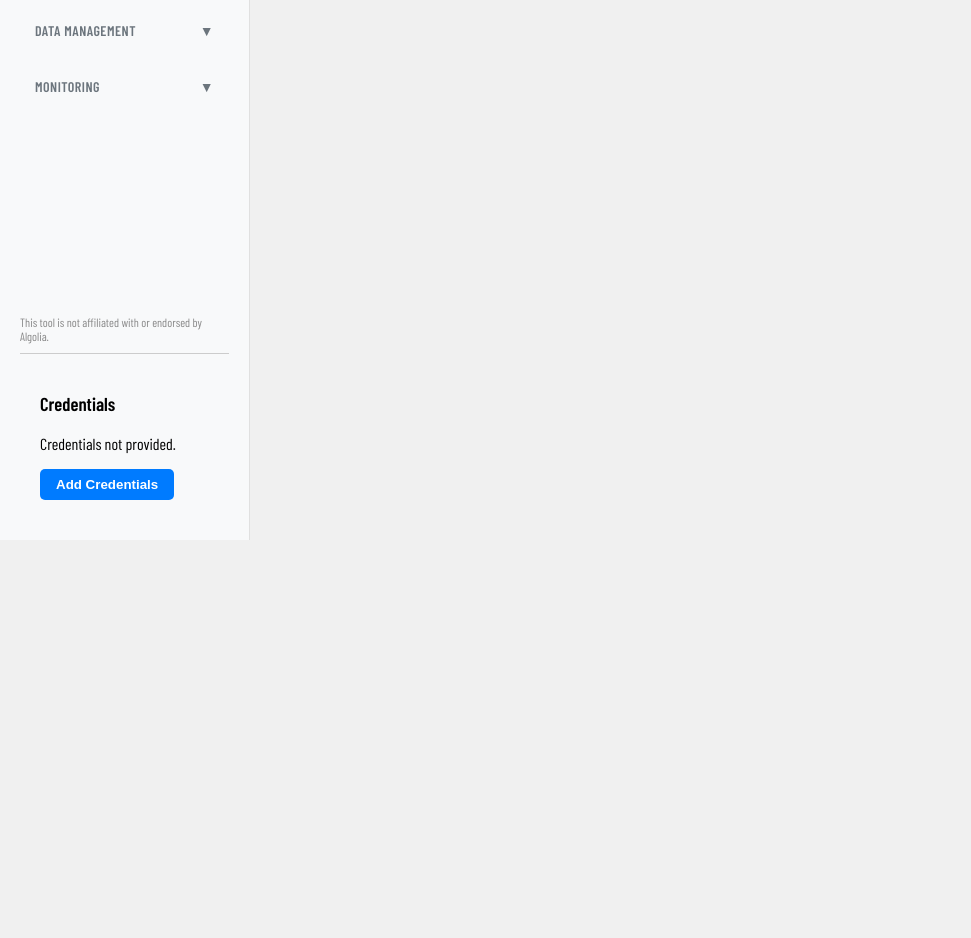
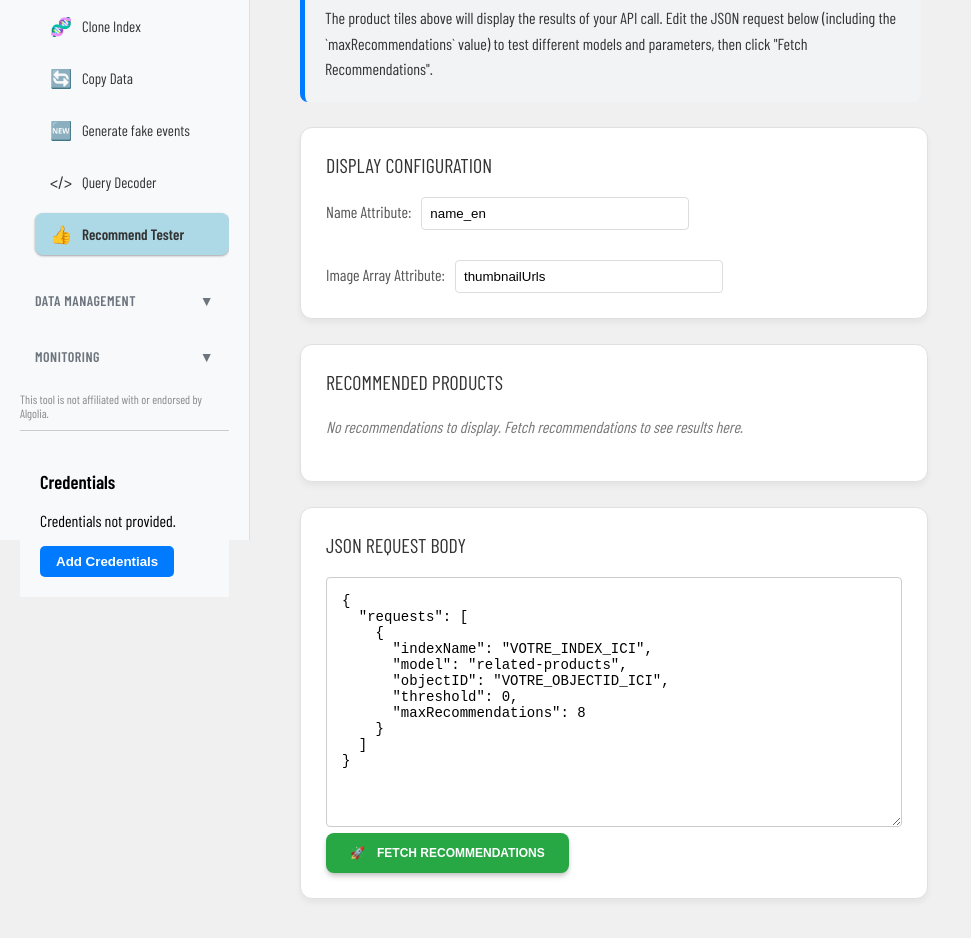
Before and after one commit to antonincoste/algolia_manager, a React (Create React App) app: page /recommend-tester in a window 1280 px wide. Shown: the part 260-1198 px from the top of the page, without its empty margins (0-971 px from the left). Before the commit the page ends 800 px from the top, so only its background shows below. Built offline with nearby package versions, Linux system fonts and the light colour scheme; a web font is replaced by a local one.

Commit message:
Add Algolia recommend query tester

```diff
--- a/package.json
+++ b/package.json
@@ -4,6 +4,7 @@
   "private": true,
   "dependencies": {
     "@algolia/client-analytics": "^5.35.0",
+    "@algolia/recommend": "^5.37.0",
     "@testing-library/jest-dom": "^5.17.0",
     "@testing-library/react": "^13.4.0",
     "@testing-library/user-event": "^13.5.0",
--- a/src/App.js
+++ b/src/App.js
@@ -15,6 +15,7 @@ import CompareIndexesConfig from './pages/CompareIndexesConfig';
 import TopNoResultSearches from './pages/TopNoResultSearches';
 import QueryDecoder from './pages/QueryDecoder';
 import CloneIndex from './pages/CloneIndex';
+import RecommendTester from './pages/RecommendTester';
 
 
 // NOUVEAU : Style pour le conteneur du contenu principal
@@ -48,6 +49,7 @@ const App = () => {
             <Route path="/no-result-searches" element={<TopNoResultSearches />} />
             <Route path="/query-decoder" element={<QueryDecoder />} />
             <Route path="/clone-index" element={<CloneIndex />} />
+            <Route path="/recommend-tester" element={<RecommendTester />} />
           </Routes>
         </main>
       </div>
--- a/src/components/Sidebar.js
+++ b/src/components/Sidebar.js
@@ -143,6 +143,7 @@ const sectionMapping = {
   '/delete-objects': 'dataManagement',
   '/compare-configs': 'monitoring',
   '/no-result-searches': 'monitoring',
+  '/recommend-tester': 'devMode',
 };
 
 const Sidebar = () => {
@@ -201,6 +202,12 @@ const Sidebar = () => {
                     <MenuLink to="/query-decoder" className={location.pathname === '/query-decoder' ? 'active' : ''}>
                         <Icon>&lt;/&gt;</Icon>
                         Query Decoder
+                    </MenuLink>
+                    </MenuItem>
+                    <MenuItem>
+                    <MenuLink to="/recommend-tester" className={location.pathname === '/recommend-tester' ? 'active' : ''}>
+                        <Icon>👍</Icon>
+                        Recommend Tester
                     </MenuLink>
                 </MenuItem>
             </SubMenu>
--- /dev/null
+++ b/src/pages/RecommendTester.js
@@ -0,0 +1,204 @@
+// src/pages/RecommendTester.js
+import React, { useState, useEffect } from 'react';
+import styled from 'styled-components';
+import { recommendClient } from '@algolia/recommend';
+import { getApiKey, getAppId } from '../services/sessionService';
+import SectionBlock from '../components/SectionBlock';
+import InfoBlock from '../components/InfoBlock';
+import StyledButton from '../components/StyledButton';
+import FullPageLoader from '../components/FullPageLoader';
+
+const ProductGrid = styled.div`
+  display: grid;
+  /* MODIFIÉ : Retour à une grille fixe de 4 colonnes */
+  grid-template-columns: repeat(4, 1fr);
+  gap: 20px;
+  margin-top: 20px;
+`;
+
+const ProductTile = styled.div`
+  border: 1px solid #ddd;
+  border-radius: 8px;
+  padding: 10px;
+  text-align: center;
+  background-color: white;
+  box-shadow: 0 2px 4px rgba(0,0,0,0.05);
+
+  img {
+    max-width: 100%;
+    height: 150px;
+    object-fit: contain;
+    margin-bottom: 10px;
+  }
+
+  p {
+    font-size: 14px;
+    margin: 0;
+    color: #333;
+    height: 40px;
+    overflow: hidden;
+  }
+`;
+
+const JsonEditor = styled.textarea`
+  width: 100%;
+  min-height: 250px;
+  padding: 15px;
+  font-family: monospace;
+  font-size: 14px;
+  border-radius: 4px;
+  border: 1px solid #ccc;
+  resize: vertical;
+  box-sizing: border-box;
+`;
+
+const configInputStyle = { padding: '8px', borderRadius: '4px', border: '1px solid #ddd', width: '250px' };
+
+const defaultRequest = JSON.stringify({
+  requests: [
+    {
+      indexName: "VOTRE_INDEX_ICI",
+      model: "related-products",
+      objectID: "VOTRE_OBJECTID_ICI",
+      threshold: 0,
+      maxRecommendations: 8,
+    }
+  ]
+}, null, 2);
+
+const RecommendTester = () => {
+  const [recommendations, setRecommendations] = useState([]);
+  const [requestBody, setRequestBody] = useState(defaultRequest);
+
+  const [displayConfig, setDisplayConfig] = useState({
+    name: 'name_en',
+    image: 'thumbnailUrls',
+  });
+
+  const [log, setLog] = useState('');
+  const [error, setError] = useState('');
+  const [isLoading, setIsLoading] = useState(false);
+
+  const appId = getAppId();
+  const apiKey = getApiKey();
+
+  const handleDisplayConfigChange = (key, value) => {
+    setDisplayConfig(prevConfig => ({
+      ...prevConfig,
+      [key]: value
+    }));
+  };
+
+  const handleFetchRecommendations = async () => {
+    if (!appId || !apiKey) {
+      setError('Error: Credentials are missing.');
+      return;
+    }
+
+    let parsedRequest;
+    try {
+      parsedRequest = JSON.parse(requestBody);
+      if (!parsedRequest.requests) {
+        throw new Error("The JSON must have a 'requests' key containing an array.");
+      }
+    } catch (err) {
+      setError(`Invalid JSON format: ${err.message}`);
+      return;
+    }
+
+    setIsLoading(true);
+    setError('');
+    setLog('Fetching recommendations from Algolia...');
+
+    try {
+      const recommend = recommendClient(appId, apiKey, 'fr');
+      const { results } = await recommend.getRecommendations(parsedRequest.requests);
+
+      const hits = results[0]?.hits || [];
+      setRecommendations(hits);
+      setLog(`✅ Successfully fetched ${hits.length} recommendations.`);
+
+    } catch (err) {
+      setError(`An error occurred: ${err.message}`);
+    } finally {
+      setIsLoading(false);
+    }
+  };
+
+  return (
+    <div>
+      <FullPageLoader isLoading={isLoading} />
+      <h1>Algolia Recommend Tester</h1>
+      <InfoBlock title="About this feature">
+        This page is a sandbox for testing Algolia Recommend.
+        <br/><br/>
+        The product tiles above will display the results of your API call. Edit the JSON request below (including the `maxRecommendations` value) to test different models and parameters, then click "Fetch Recommendations".
+      </InfoBlock>
+
+      <SectionBlock title="Display Configuration">
+        <div style={{ display: 'flex', gap: '30px', alignItems: 'center', flexWrap: 'wrap' }}>
+          <div>
+            <label style={{ marginRight: '10px' }}>Name Attribute:</label>
+            <input
+              type="text"
+              value={displayConfig.name}
+              onChange={(e) => handleDisplayConfigChange('name', e.target.value)}
+              style={configInputStyle}
+            />
+          </div>
+          <div>
+            <label style={{ marginRight: '10px' }}>Image Array Attribute:</label>
+            <input
+              type="text"
+              value={displayConfig.image}
+              onChange={(e) => handleDisplayConfigChange('image', e.target.value)}
+              style={configInputStyle}
+            />
+          </div>
+        </div>
+      </SectionBlock>
+
+      <SectionBlock title="Recommended Products">
+        {recommendations.length === 0 && !isLoading ? (
+            <p style={{color: '#777', fontStyle: 'italic'}}>No recommendations to display. Fetch recommendations to see results here.</p>
+        ) : (
+            <ProductGrid>
+            {recommendations.map((rec, index) => {
+                const name = rec[displayConfig.name] || `Product Name ${index + 1}`;
+                const imageArray = rec[displayConfig.image];
+                const imageUrl = (imageArray && Array.isArray(imageArray) && imageArray.length > 0)
+                ? imageArray[0]
+                : 'https://via.placeholder.com/150';
+
+                return (
+                <ProductTile key={rec.objectID || `placeholder-${index}`}>
+                    <img src={imageUrl} alt={name} />
+                    <p>{name}</p>
+                </ProductTile>
+                );
+            })}
+            </ProductGrid>
+        )}
+      </SectionBlock>
+
+      <SectionBlock title="JSON Request Body">
+        <JsonEditor
+          value={requestBody}
+          onChange={(e) => setRequestBody(e.target.value)}
+        />
+        <StyledButton
+          onClick={handleFetchRecommendations}
+          label="Fetch Recommendations"
+          icon="🚀"
+          color="#28a745"
+          style={{marginTop: '15px'}}
+        />
+      </SectionBlock>
+
+      {error && <div style={{ color: 'red', marginTop: '20px' }}>{error}</div>}
+      {log && <div style={{ color: 'green', marginTop: '20px' }}>{log}</div>}
+    </div>
+  );
+};
+
+export default RecommendTester;
```
Also changed, not shown: 1 other file (tests, documents, lock files or other folders).
